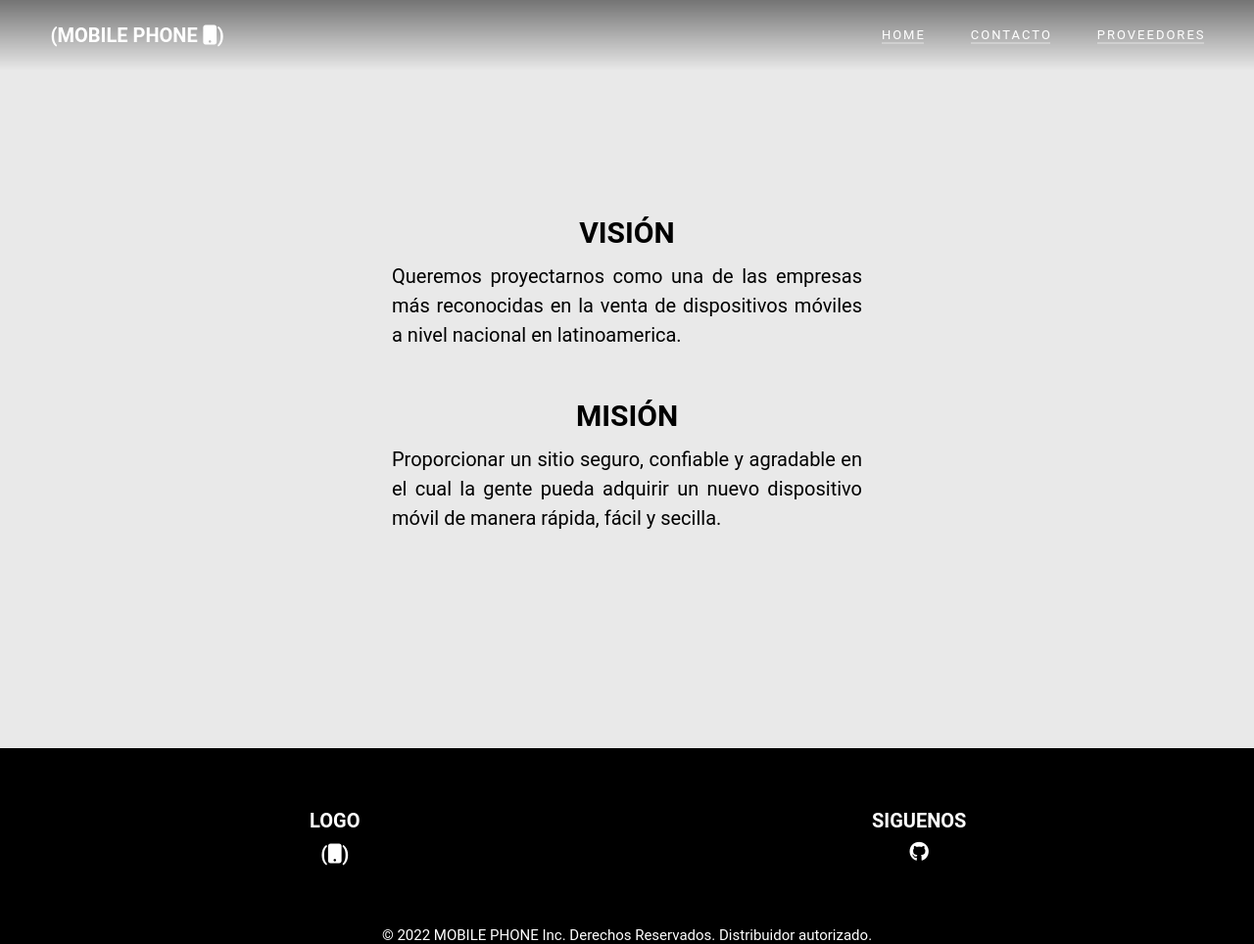
After one commit to xFlameLiq/HTTP, a PHP site: page /nosotros.html in a window 1280 px wide. The commit adds this page. Shown: the whole page at 98% size. Run offline with PHP 8.4, Linux system fonts and the light colour scheme; some libraries are stand-ins or nearby versions.

Commit message:
Cambios finales en nosotros y contacto

```diff
--- a/css/form.css
+++ b/css/form.css
@@ -89,3 +89,68 @@ h1 {
     background-color: #fff;
     color: cadetblue;
 }
+
+.us-container {
+    padding: 5rem;
+    width: 90rem;
+    margin: 16rem auto 16rem;
+}
+
+.vision {
+    padding: 1rem;
+    width: 50rem;
+    margin: 0rem auto 3rem;
+}
+h2 {
+    font-size: 3rem;
+    text-align: center;
+    margin-bottom: 1.2rem;
+}
+.vision > p {
+    line-height: 3rem;
+    font-size: 2rem;
+    text-align: justify;
+}
+.mision > p {
+    line-height: 3rem;
+    font-size: 2rem;
+    text-align: justify;
+}
+
+
+.mision {
+    padding: 1rem;
+    width: 50rem;
+    margin: 0rem auto 0rem;
+}
+
+.contact-container {
+    padding: 5rem;
+    width: 90rem;
+    margin: 17rem auto 17rem;
+}
+
+.prov-container {
+    padding: 5rem;
+    width: 100rem;
+    margin: 24rem auto 24rem;
+}
+
+.list-container {
+    line-height: 3rem;
+    font-size: 2rem;
+    text-align: justify;
+}
+
+.ul {
+    display: flex;
+    justify-content: space-around;
+}
+.item {
+    font-size: 2rem;
+    list-style: none;
+}
+
+.title {
+    margin-bottom: 10rem;
+}
--- a/index.php
+++ b/index.php
@@ -65,13 +65,13 @@
                     }
                     ?>
                     <li class="nav-item">
-                        <a href="#" class="nav-link">CONTACTO</a>
+                        <a href="contacto.html" class="nav-link">CONTACTO</a>
                     </li>
                     <li class="nav-item">
-                        <a href="register.html" class="nav-link ">NOSOTROS</a>
+                        <a href="nosotros.html" class="nav-link ">NOSOTROS</a>
                     </li>
                     <li class="nav-item">
-                        <a href="register.html" class="nav-link ">PROVEEDORES</a>
+                        <a href="proveedores.html" class="nav-link ">PROVEEDORES</a>
                     </li>
                 </ul>
             </nav>
--- /dev/null
+++ b/nosotros.html
@@ -0,0 +1,96 @@
+<!DOCTYPE html>
+<html lang="en">
+<head>
+    <meta charset="UTF-8">
+    <meta http-equiv="X-UA-Compatible" content="IE=edge">
+    <meta name="viewport" content="width=device-width, initial-scale=1.0">
+    <link rel="stylesheet" href="https://cdnjs.cloudflare.com/ajax/libs/font-awesome/5.11.2/css/all.min.css">
+    <link rel="stylesheet" href="css/form.css" />
+    <link rel="stylesheet" href="css/header.css">
+    <link rel="stylesheet" href="css/footer.css">
+    <script src="https://kit.fontawesome.com/baf257f71e.js" crossorigin="anonymous"></script>
+
+    <title>NOSOTROS</title>
+</head>
+<body>
+    <header>
+        <div class="container">
+            <nav class="nav">
+                <div class="menu-toggle">
+                    <i class="fas fa-bars"></i>
+                    <i class="fas fa-times"></i>
+                </div>
+                <a href="#" class="logo">(MOBILE PHONE <i class="fa-solid fa-mobile-button"></i>)</a>
+                <ul class="nav-list">
+                    <li class="nav-item">
+                        <a href="index.php" target="_self" class="nav-link ">HOME</a>
+                    </li>
+                    <li class="nav-item">
+                        <a href="contacto.html" class="nav-link">CONTACTO</a>
+                    </li>
+                    <li class="nav-item">
+                        <a href="proveedores.html" class="nav-link ">PROVEEDORES</a>
+                    </li>
+                </ul>
+            </nav>
+        </div>
+      </header>
+
+
+    <div class="us-container">
+        <div class="vision">
+                <h2>VISIÓN</h2>
+                <p>Queremos proyectarnos como una de las empresas más reconocidas en la venta de dispositivos móviles a nivel nacional
+                    en latinoamerica.
+                </p>
+        </div>
+        <div class="mision">
+                <h2>MISIÓN</h2>
+                <p>Proporcionar un sitio seguro, confiable y agradable en el cual la gente pueda adquirir un nuevo dispositivo móvil de manera rápida, fácil y secilla.</p>
+        </div>
+    </div>
+
+
+      <footer class="footer">
+        <div class="footer-general">
+                <!--<p>Empresa dedicada a la venta de dispositivos moviles para que cualquier persona pueda adquirir un nuevo telefono que se adapte a las necesidades de cada uno.
+                </p> -->
+            <div class="footer-logo">
+                <h4>LOGO</h4>
+                <a href="#" class="logo">(<i class="fa-solid fa-mobile-button"></i>)</a>
+            </div>
+            <div class="footer-media">
+                <h4>SIGUENOS</h4>
+                <ul class="icon">
+                    <li>
+                        <a href="https://github.com/xFlameLiq/WEB-DEVELOPMENT"><i class="fa-brands fa-github"></i></a>
+                    </li>
+                </ul>
+            </div>
+        </div>
+        <div class="author-container">
+            <p class="author">© 2022 MOBILE PHONE Inc. Derechos Reservados. Distribuidor autorizado.</p>
+        </div>
+
+      </footer>
+    <script>
+
+        const selectElement = function(element) {
+            return document.querySelector(element);
+        }
+
+
+        let menuToggle = selectElement('.menu-toggle');
+        let body = selectElement('body');
+
+        menuToggle.addEventListener('click', function(){
+            body.classList.toggle('open');
+        })
+
+    </script>
+
+
+
+
+</body>
+</html>
```
Also changed, not shown: contacto.html (added, +89 -0 lines), proveedores.html (added, +95 -0 lines).
